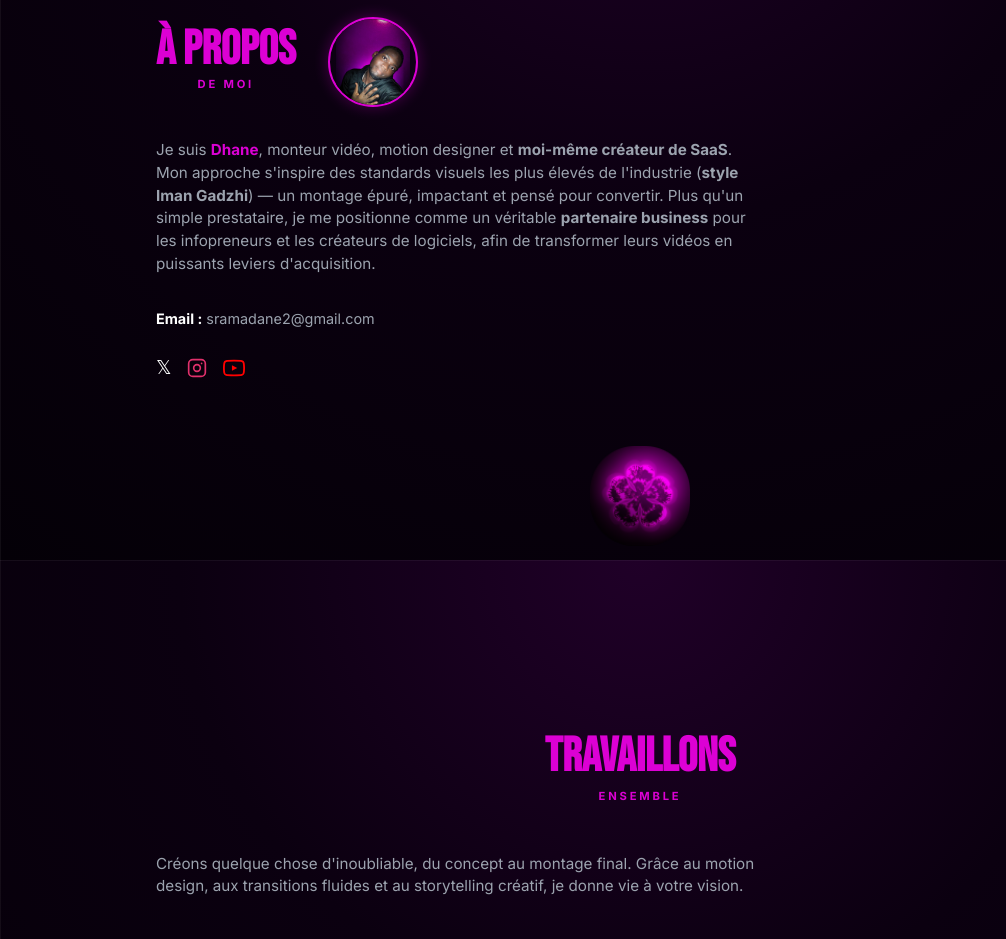
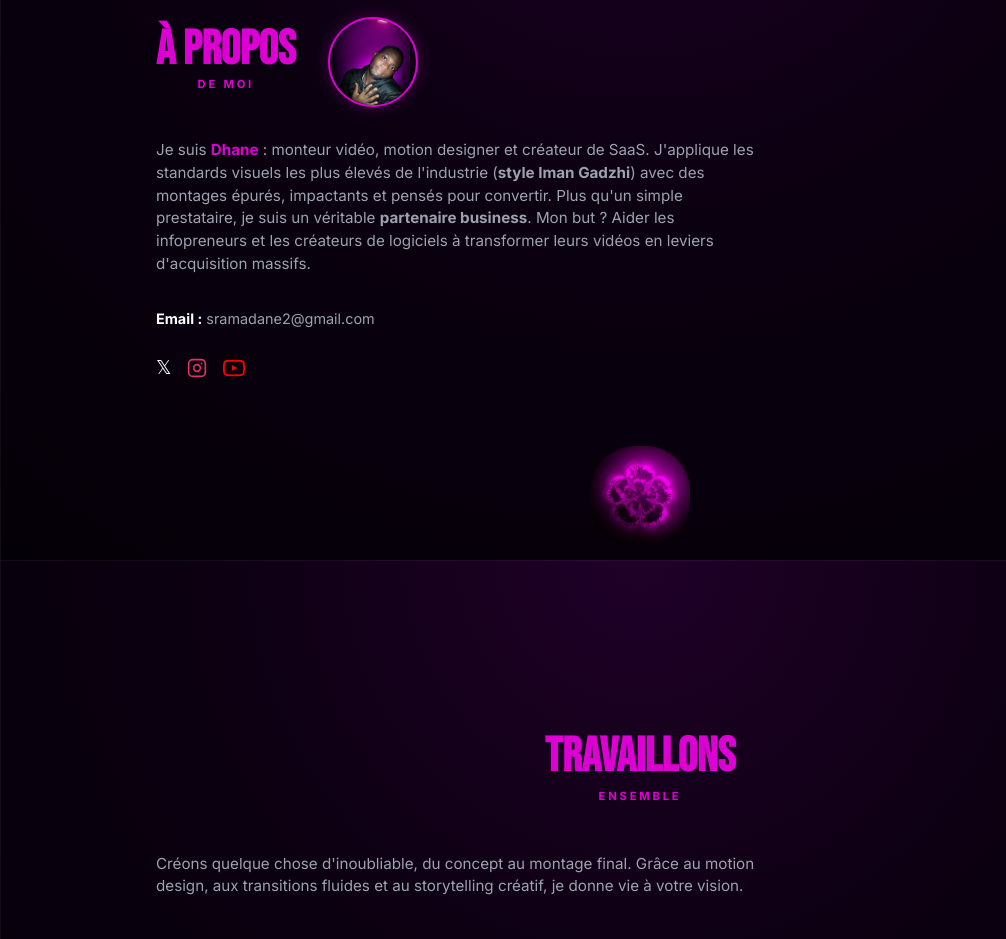
Before and after one commit to sramadane2-ux/monteur, a React (Vite) app: page / in a window 1280 px wide. Shown: the part 3440-4379 px from the top of the page, without its empty margins (0-1006 px from the left). Built offline with nearby package versions, Linux system fonts and the light colour scheme.

Commit message:
content: make about text more direct and punchy

```diff
--- a/src/App.jsx
+++ b/src/App.jsx
@@ -246,7 +246,7 @@ function App() {
           </div>
           <div className="about-content">
               <p className="about-text">
-                Je suis <strong className="about-name">Dhane</strong>, monteur vidéo, motion designer et <strong>moi-même créateur de SaaS</strong>. Mon approche s'inspire des standards visuels les plus élevés de l'industrie (<strong>style Iman Gadzhi</strong>) — un montage épuré, impactant et pensé pour convertir. Plus qu'un simple prestataire, je me positionne comme un véritable <strong>partenaire business</strong> pour les infopreneurs et les créateurs de logiciels, afin de transformer leurs vidéos en puissants leviers d'acquisition.
+                Je suis <strong className="about-name">Dhane</strong> : monteur vidéo, motion designer et créateur de SaaS. J'applique les standards visuels les plus élevés de l'industrie (<strong>style Iman Gadzhi</strong>) avec des montages épurés, impactants et pensés pour convertir. Plus qu'un simple prestataire, je suis un véritable <strong>partenaire business</strong>. Mon but ? Aider les infopreneurs et les créateurs de logiciels à transformer leurs vidéos en leviers d'acquisition massifs.
               </p>
 
 
```
